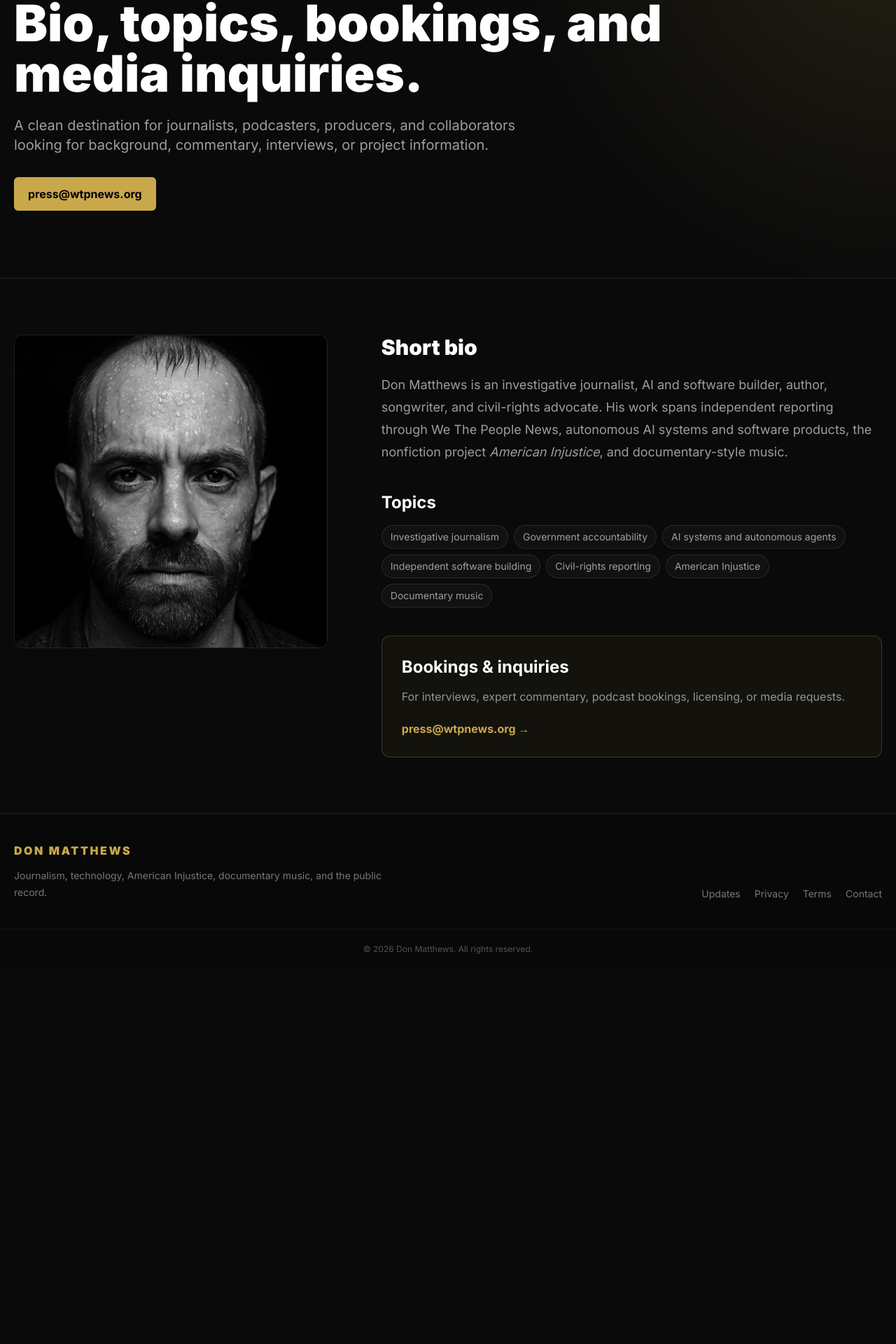
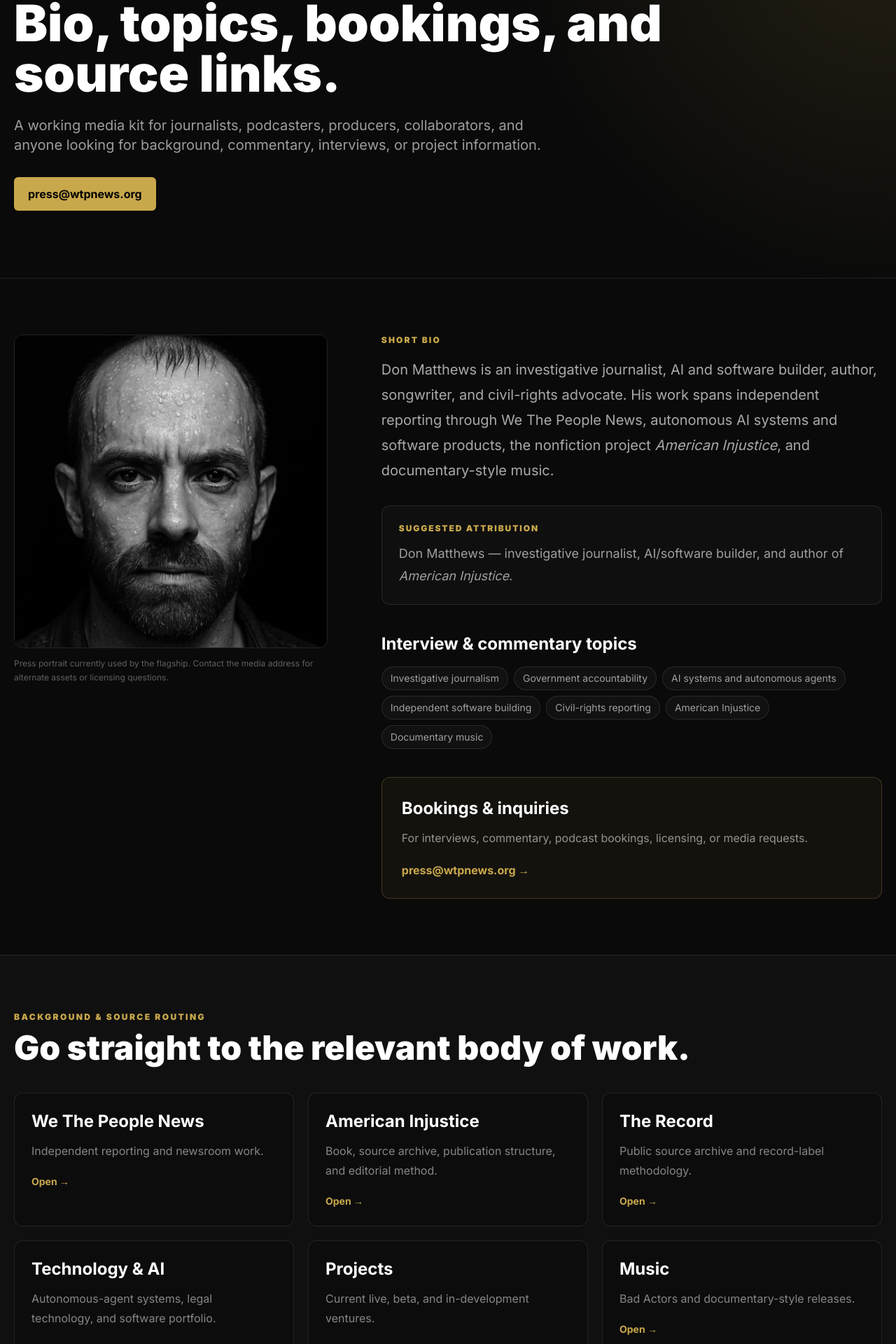
Before and after one commit to patriotnewsactivism/donmatthews-live, a Next.js app: page /press in a window 1280 px wide. Shown: the part 188-2108 px from the top of the page at 70% size. Before the commit the page ends 1572 px from the top, so only its background shows below. Built offline with nearby package versions, Linux system fonts and the light colour scheme.

Commit message:
Turn Press page into working media kit

```diff
--- a/src/app/press/page.tsx
+++ b/src/app/press/page.tsx
@@ -1,27 +1,76 @@
 import type { Metadata } from "next";
 import Image from "next/image";
+import Link from "next/link";
 import { FlagshipPage, GoldButton, PageHero } from "@/components/FlagshipShell";
 
 export const metadata: Metadata = {
   title: "Press & Media | Don Matthews",
-  description: "Press bio, media topics, interview availability, and booking information for Don Matthews.",
+  description: "Press bio, media topics, interview availability, attribution guidance, and booking information for Don Matthews.",
   alternates: { canonical: "/press" },
 };
 
-const topics = ["Investigative journalism", "Government accountability", "AI systems and autonomous agents", "Independent software building", "Civil-rights reporting", "American Injustice", "Documentary music"];
+const topics = [
+  "Investigative journalism",
+  "Government accountability",
+  "AI systems and autonomous agents",
+  "Independent software building",
+  "Civil-rights reporting",
+  "American Injustice",
+  "Documentary music",
+];
+
+const mediaLinks = [
+  ["We The People News", "Independent reporting and newsroom work.", "https://wtpnews.org"],
+  ["American Injustice", "Book, source archive, publication structure, and editorial method.", "/american-injustice"],
+  ["The Record", "Public source archive and record-label methodology.", "/record"],
+  ["Technology & AI", "Autonomous-agent systems, legal technology, and software portfolio.", "/technology"],
+  ["Projects", "Current live, beta, and in-development ventures.", "/projects"],
+  ["Music", "Bad Actors and documentary-style releases.", "/music"],
+] as const;
 
 export default function PressPage() {
   return (
     <FlagshipPage>
-      <PageHero eyebrow="PRESS & MEDIA" title="Bio, topics, bookings, and media inquiries." intro="A clean destination for journalists, podcasters, producers, and collaborators looking for background, commentary, interviews, or project information." actions={<GoldButton href="mailto:press@wtpnews.org">press@wtpnews.org</GoldButton>} />
+      <PageHero
+        eyebrow="PRESS & MEDIA"
+        title="Bio, topics, bookings, and source links."
+        intro="A working media kit for journalists, podcasters, producers, collaborators, and anyone looking for background, commentary, interviews, or project information."
+        actions={<GoldButton href="mailto:press@wtpnews.org">press@wtpnews.org</GoldButton>}
+      />
+
       <section className="mx-auto grid max-w-7xl gap-12 px-5 py-20 lg:grid-cols-[.8fr_1.2fr] lg:items-start">
-        <Image src="/images/portrait-bw.jpg" alt="Don Matthews press portrait" width={960} height={960} className="w-full max-w-md rounded-xl border border-white/10 grayscale" />
         <div>
-          <h2 className="text-3xl font-black">Short bio</h2>
-          <p className="mt-5 text-lg leading-8 text-white/60">Don Matthews is an investigative journalist, AI and software builder, author, songwriter, and civil-rights advocate. His work spans independent reporting through We The People News, autonomous AI systems and software products, the nonfiction project <em>American Injustice</em>, and documentary-style music.</p>
-          <h2 className="mt-10 text-2xl font-bold">Topics</h2>
+          <Image src="/images/portrait-bw.jpg" alt="Don Matthews press portrait" width={960} height={960} className="w-full max-w-md rounded-xl border border-white/10 grayscale" />
+          <p className="mt-3 max-w-md text-xs leading-5 text-white/35">Press portrait currently used by the flagship. Contact the media address for alternate assets or licensing questions.</p>
+        </div>
+
+        <div>
+          <p className="text-xs font-black tracking-[0.18em] text-[#c9a84c]">SHORT BIO</p>
+          <p className="mt-4 text-xl leading-9 text-white/65">Don Matthews is an investigative journalist, AI and software builder, author, songwriter, and civil-rights advocate. His work spans independent reporting through We The People News, autonomous AI systems and software products, the nonfiction project <em>American Injustice</em>, and documentary-style music.</p>
+
+          <div className="mt-8 rounded-xl border border-white/10 bg-white/[0.025] p-6">
+            <p className="text-xs font-black tracking-[0.16em] text-[#c9a84c]">SUGGESTED ATTRIBUTION</p>
+            <p className="mt-3 text-lg leading-8 text-white/60">Don Matthews — investigative journalist, AI/software builder, and author of <em>American Injustice</em>.</p>
+          </div>
+
+          <h2 className="mt-10 text-2xl font-bold">Interview & commentary topics</h2>
           <div className="mt-4 flex flex-wrap gap-2">{topics.map(topic => <span key={topic} className="rounded-full border border-white/10 bg-white/[0.03] px-3 py-1.5 text-sm text-white/60">{topic}</span>)}</div>
-          <div className="mt-10 rounded-xl border border-[#c9a84c]/25 bg-[#c9a84c]/[0.05] p-7"><h2 className="text-2xl font-bold">Bookings & inquiries</h2><p className="mt-3 leading-7 text-white/55">For interviews, expert commentary, podcast bookings, licensing, or media requests.</p><a href="mailto:press@wtpnews.org" className="mt-5 inline-block font-bold text-[#c9a84c]">press@wtpnews.org →</a></div>
+
+          <div className="mt-10 rounded-xl border border-[#c9a84c]/25 bg-[#c9a84c]/[0.05] p-7"><h2 className="text-2xl font-bold">Bookings & inquiries</h2><p className="mt-3 leading-7 text-white/55">For interviews, commentary, podcast bookings, licensing, or media requests.</p><a href="mailto:press@wtpnews.org" className="mt-5 inline-block font-bold text-[#c9a84c]">press@wtpnews.org →</a></div>
+        </div>
+      </section>
+
+      <section className="border-y border-white/10 bg-[#101010]">
+        <div className="mx-auto max-w-7xl px-5 py-20">
+          <p className="text-xs font-black tracking-[0.2em] text-[#c9a84c]">BACKGROUND & SOURCE ROUTING</p>
+          <h2 className="mt-3 text-4xl font-black sm:text-5xl">Go straight to the relevant body of work.</h2>
+          <div className="mt-10 grid gap-5 md:grid-cols-2 xl:grid-cols-3">
+            {mediaLinks.map(([title, text, href]) => {
+              const external = href.startsWith("http");
+              const body = <><h3 className="text-2xl font-bold">{title}</h3><p className="mt-3 leading-7 text-white/50">{text}</p><span className="mt-5 inline-block text-sm font-bold text-[#c9a84c]">Open →</span></>;
+              return external ? <a key={title} href={href} target="_blank" rel="noopener noreferrer" className="rounded-xl border border-white/10 bg-black/25 p-6 hover:border-[#c9a84c]/35">{body}</a> : <Link key={title} href={href} className="rounded-xl border border-white/10 bg-black/25 p-6 hover:border-[#c9a84c]/35">{body}</Link>;
+            })}
+          </div>
         </div>
       </section>
     </FlagshipPage>
```
